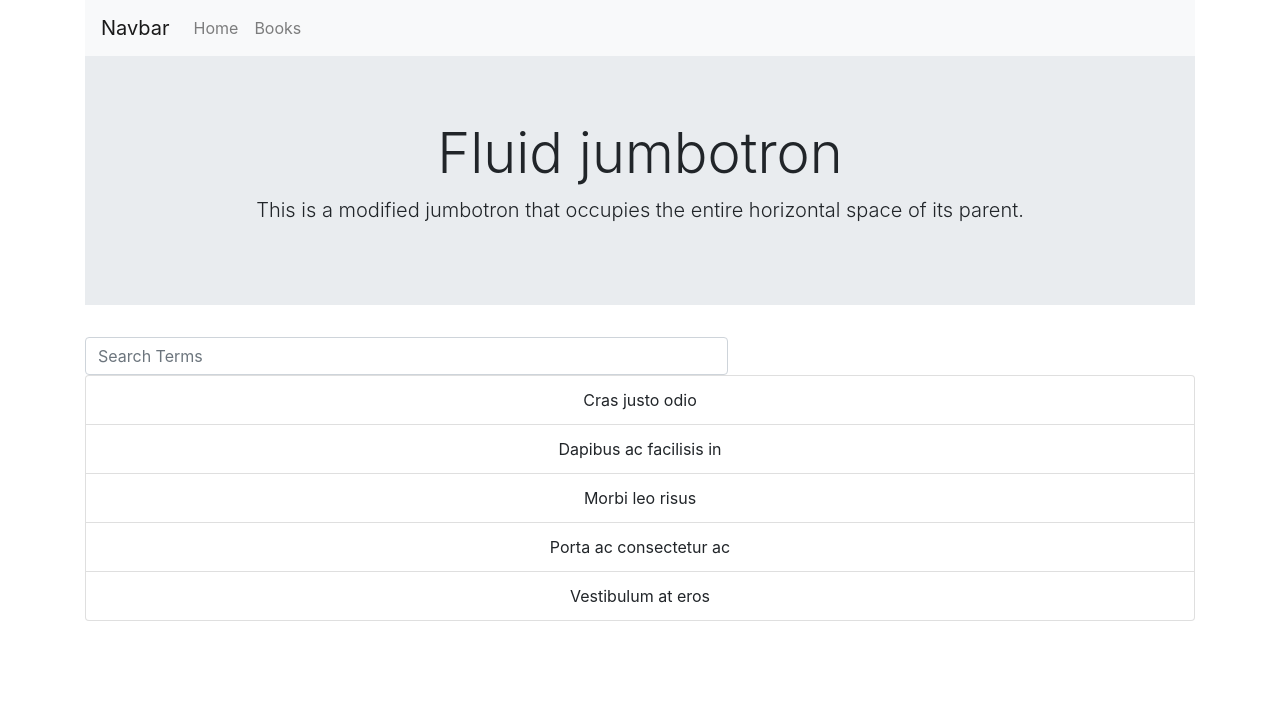
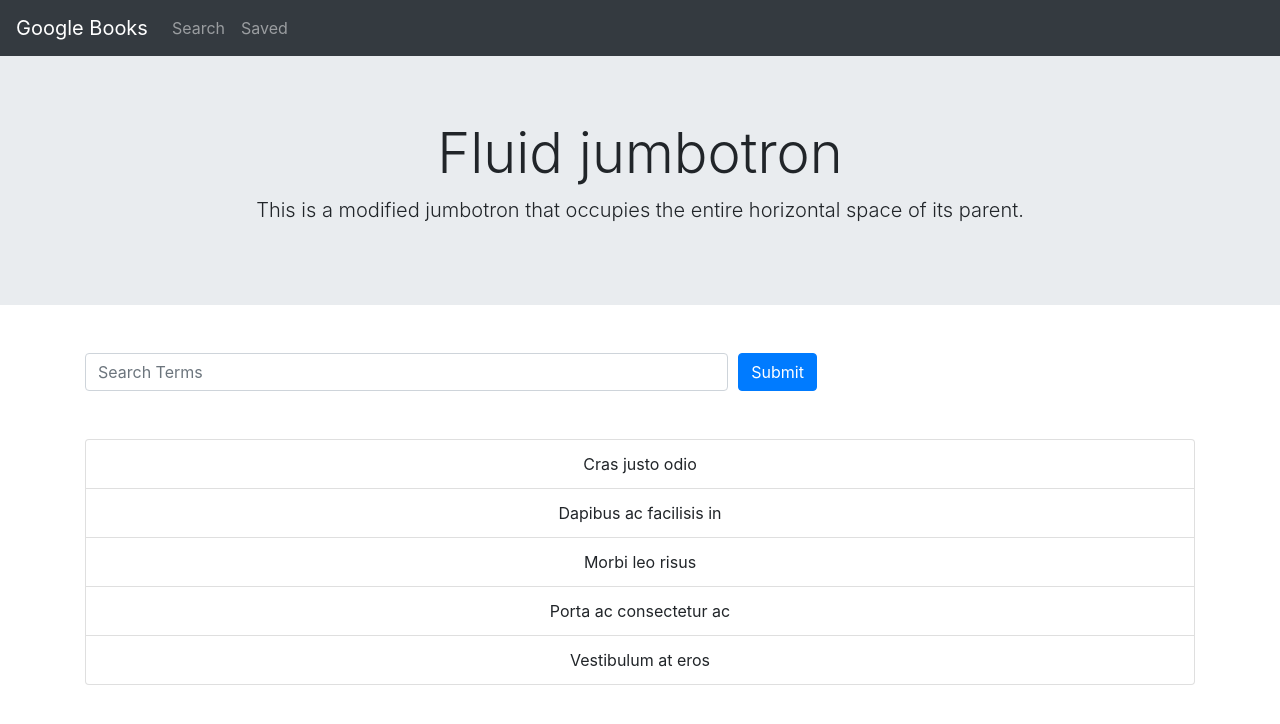
Before and after one commit to Stovencrantz/google-books-app, a React (Create React App) app in the folder client/: page / in a window 1280 px wide. Shown: the top 724 px of the page. Built offline with nearby package versions, Linux system fonts and the light colour scheme.

Commit message:
Created the search page and saved searches page. created the form to submit our search term which will be processed into an API call to the google books api

```diff
--- a/client/package.json
+++ b/client/package.json
@@ -9,6 +9,7 @@
     "bootstrap": "^4.5.3",
     "react": "^17.0.1",
     "react-dom": "^17.0.1",
+    "react-router-dom": "^5.2.0",
     "react-scripts": "4.0.0",
     "web-vitals": "^0.2.4"
   },
--- a/client/src/App.js
+++ b/client/src/App.js
@@ -1,17 +1,23 @@
-import logo from './logo.svg';
+import React from "react";
+import { BrowserRouter as Router, Route, Switch } from "react-router-dom";
 import './App.css';
-import SearchBar from "./components/Searchbar";
+import SearchPage from "./pages/Search";
+import Navbar from "./components/Navbar"
 import Header from "./components/Header";
-import ResultsList from "./components/ResultsList"
-import Navbar from "./components/Navbar";
+import SavedPage from "./pages/Saved";
+
 function App() {
   return (
-    <div className="App container">
-      <Navbar />
-      <Header />
-      <SearchBar />
-      <ResultsList />
-    </div>
+    <Router>
+      <div className="App">
+        <Navbar />
+        <Header />
+        <Switch>
+          <Route exact path = "/" component={SearchPage} />
+          <Route exact path = "/saved" component={SavedPage} />
+        </Switch>
+      </div>
+    </Router>
   );
 }
 
--- a/client/src/components/Navbar/index.jsx
+++ b/client/src/components/Navbar/index.jsx
@@ -4,18 +4,18 @@ import React from "react";
 export default function Navbar() {
 
     return(
-        <nav class="navbar navbar-expand-lg navbar-light bg-light">
-            <a className="navbar-brand" href="#">Navbar</a>
+        <nav className="navbar navbar-expand-lg navbar-dark bg-dark">
+            <a className="navbar-brand" href="#">Google Books</a>
             <button className="navbar-toggler" type="button" data-toggle="collapse" data-target="#navbarNav" aria-controls="navbarNav" aria-expanded="false" aria-label="Toggle navigation">
                 <span className="navbar-toggler-icon"></span>
             </button>
             <div className="collapse navbar-collapse id="navbarNav>
                 <ul className="navbar-nav">
                     <li className="nav-item">
-                        <a className="nav-link" href="#">Home</a>
+                        <a className="nav-link" href="/">Search</a>
                     </li>
                     <li>
-                        <a className="nav-link" href="#">Books</a>
+                        <a className="nav-link" href="/saved">Saved</a>
                     </li>
                 </ul>
             </div>
--- /dev/null
+++ b/client/src/components/SavedList/index.jsx
@@ -0,0 +1,15 @@
+import React from "react";
+
+export default function SavedList() {
+  return (
+    <div>
+      <ul class="list-group">
+        <li class="list-group-item">Cras justo odio</li>
+        <li class="list-group-item">Dapibus ac facilisis in</li>
+        <li class="list-group-item">Morbi leo risus</li>
+        <li class="list-group-item">Porta ac consectetur ac</li>
+        <li class="list-group-item">Vestibulum at eros</li>
+      </ul>
+    </div>
+  );
+}
--- a/client/src/components/Searchbar/index.jsx
+++ b/client/src/components/Searchbar/index.jsx
@@ -1,13 +1,32 @@
-import React from "react";
+import React, { useState } from "react";
 
 export default function Searchbar() {
 
+    const [searchTerm, setSearchTerm ] = useState("");
+
+    function handleInputChange(event) {
+        event.preventDefault();
+        setSearchTerm(event.target.value);
+    }
+
+    function handleFormSubmit(event) {
+        event.preventDefault();
+        console.log("search term: ", searchTerm);
+
+    }
+
     return(
 
-        <form>
+        <form className="mb-5" onSubmit={handleFormSubmit}>
             <div className="form-row">
                 <div className = "col-7">
-                    <input type="text" className="form-control" placeholder="Search Terms" />
+                    <input type="text" className="form-control" name="query"
+                    placeholder="Search Terms"
+                    onChange={handleInputChange}
+                    value={searchTerm} />
+                </div>
+                <div className="col-5 text-left">
+                    <button className="btn btn-primary" type="submit">Submit</button>
                 </div>
             </div>
         </form>
--- /dev/null
+++ b/client/src/pages/Saved/index.jsx
@@ -0,0 +1,13 @@
+import React from "react";
+import SavedList from "../../components/SavedList";
+
+export default function SavedPage() {
+
+    return (
+        <>
+            <div className = "container mt-5">
+                <SavedList />
+            </div>
+        </>
+    )
+}
--- /dev/null
+++ b/client/src/pages/Search/index.jsx
@@ -0,0 +1,14 @@
+import React from "react";
+import SearchBar from "../../components/Searchbar";
+import ResultsList from "../../components/ResultsList";
+export default function SearchPage() {
+
+    return(
+        <>
+            <div className = "container mt-5">
+            <SearchBar />
+            <ResultsList />
+            </div>
+        </>
+    )
+}
```
Also changed, not shown: 1 other file (tests, documents, lock files or other folders).
